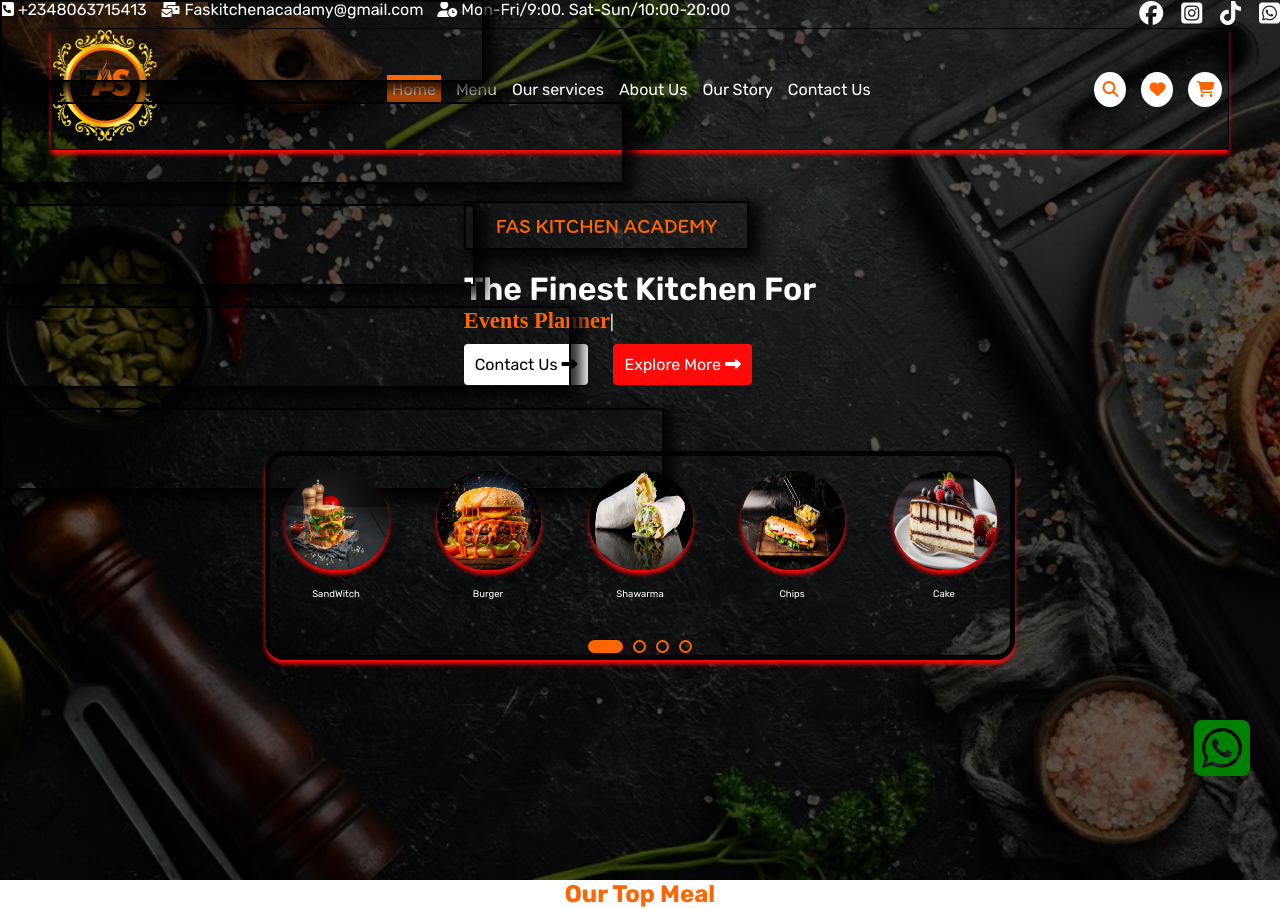
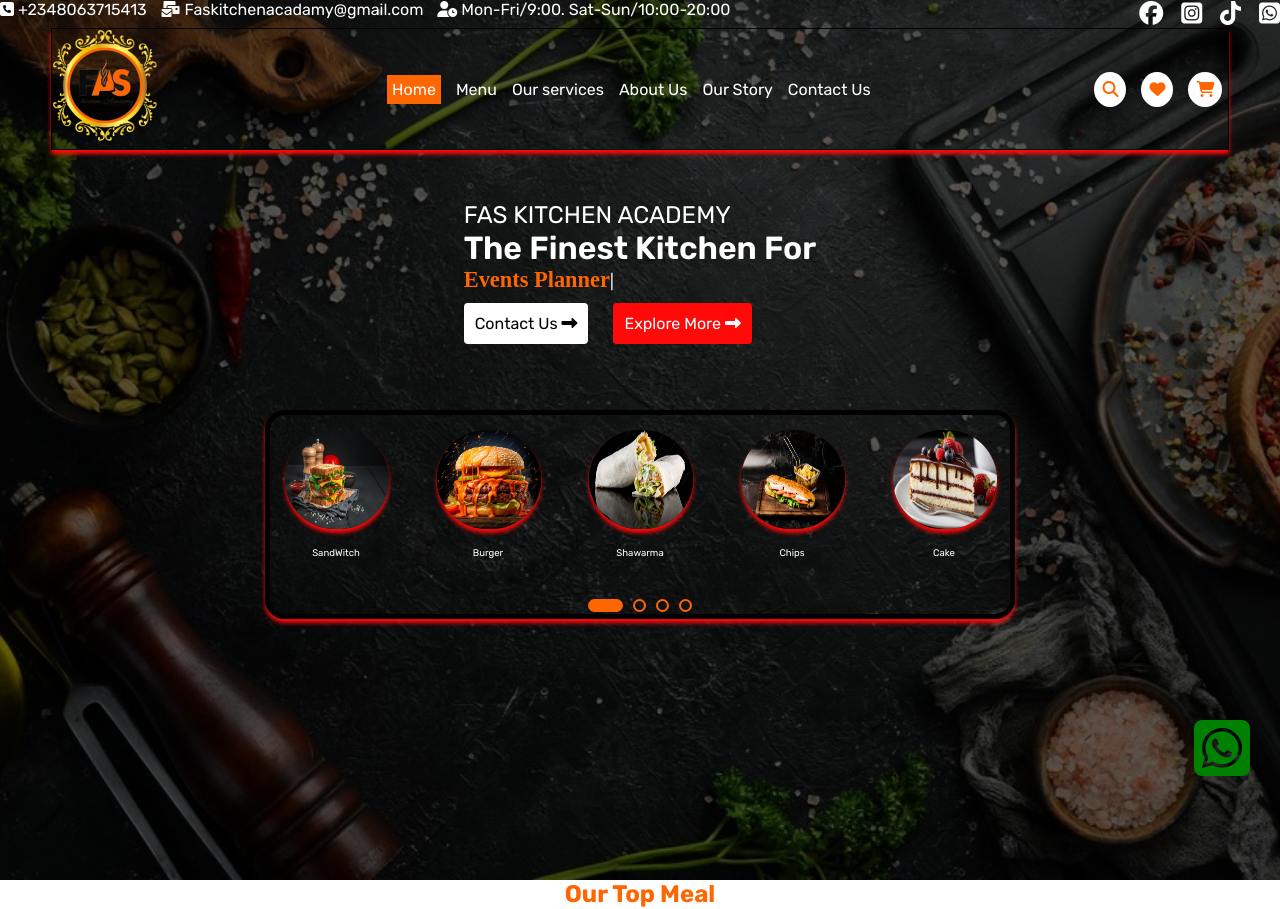
Before and after one commit to Harunasna/FAS-Kitchen-academy, a PHP site: page / in a window 1280 px wide. Shown: the top 909 px of the page. Run offline with PHP 8.4, Linux system fonts and the light colour scheme; some libraries are stand-ins or nearby versions; some web fonts are replaced.

Commit message:
Update main.css

```diff
--- a/css/main.css
+++ b/css/main.css
@@ -240,7 +240,7 @@
     font-style: normal;
 }
 
-h1{
+.fas_border .fas_transparent{
     margin-bottom: 20px;
     font-size: 1.3rem;
     color: rgba(255, 101, 1, 1);
```
